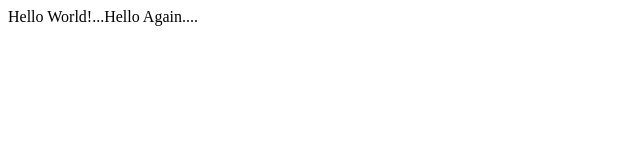
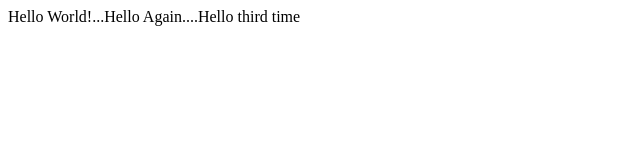
Before and after one commit to nagamaheshg/Web-Technologies-using-python-and-javascript, a plain HTML site: page hello.html in a window 1280 px wide. Shown: the whole page, without its empty margins (0-640 px from the left). Drawn offline with Linux system fonts and the light colour scheme.

Commit message:
Update hello.html

```diff
--- a/hello.html
+++ b/hello.html
@@ -6,6 +6,6 @@
         </title>
     </head>
     <body>
-        Hello World!...Hello Again....
+        Hello World!...Hello Again....Hello third time
     </body>
 </html>
```
